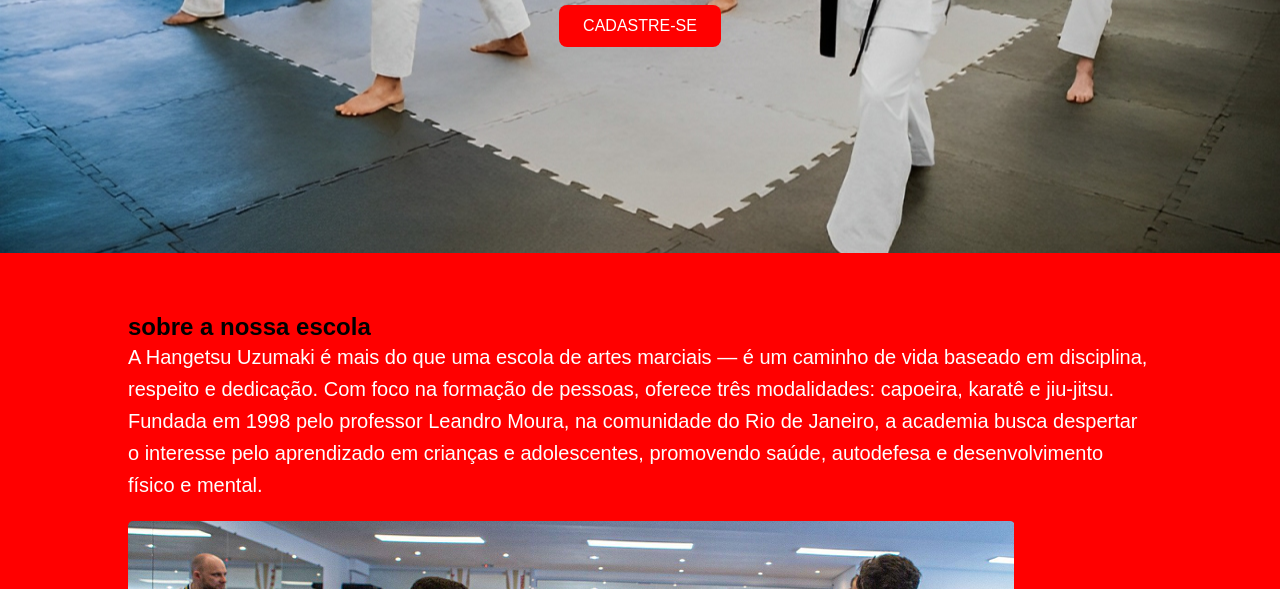
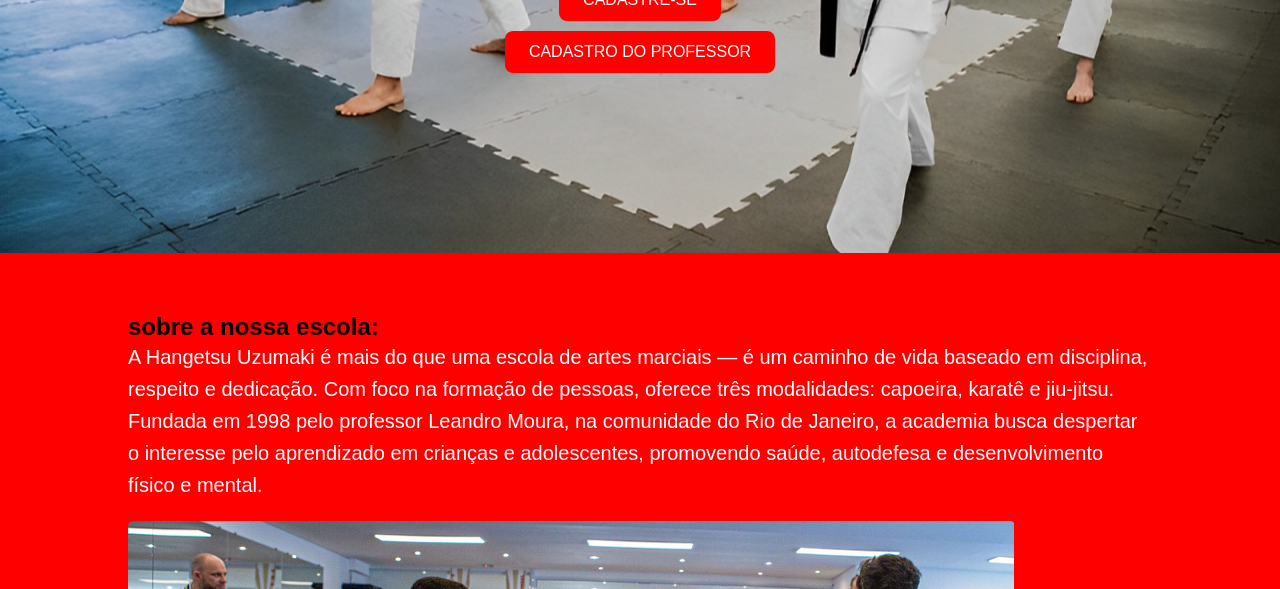
Before and after one commit to helio000/web-projeto2, a website: page index.html in a window 1280 px wide. Shown: the part 511-1100 px from the top of the page. Drawn offline with Linux system fonts and the light colour scheme; files whose address does not match are found by name.

Commit message:
Update index.html

```diff
--- a/index.html
+++ b/index.html
@@ -19,16 +19,24 @@
   <section class="hero">
     <div class="hero-logo"></div>
     <h1>HANGETSU UZUMAKI</h1>
-    <a href="cadastro_Aula_Capoeira.html">
-  <button class="button">CADASTRE-SE</button>
+    <a href="Cadastro_Aula_Capoeira.html">
+      <button class="button">CADASTRE-SE</button>
+    </a>
+
+    <!-- Botão para cadastro do professor -->
+<a href="cadastro_Professor.html">
+  <button class="button" style="margin-top: 10px; background-color: #ff0000;">
+    CADASTRO DO PROFESSOR
+  </button>
 </a>
 
   </section>
 
+
   <!-- Sobre a escola -->
   <section class="sobre">
     <div>
-      <h2 style="color: #000000;">sobre a nossa escola</h2>
+      <h2 style="color: #000000;">sobre a nossa escola:</h2>
       <p>
         A Hangetsu Uzumaki é mais do que uma escola de artes marciais — é um caminho de vida baseado em disciplina,
         respeito e dedicação. Com foco na formação de pessoas, oferece três modalidades: capoeira, karatê e jiu-jitsu.
```
